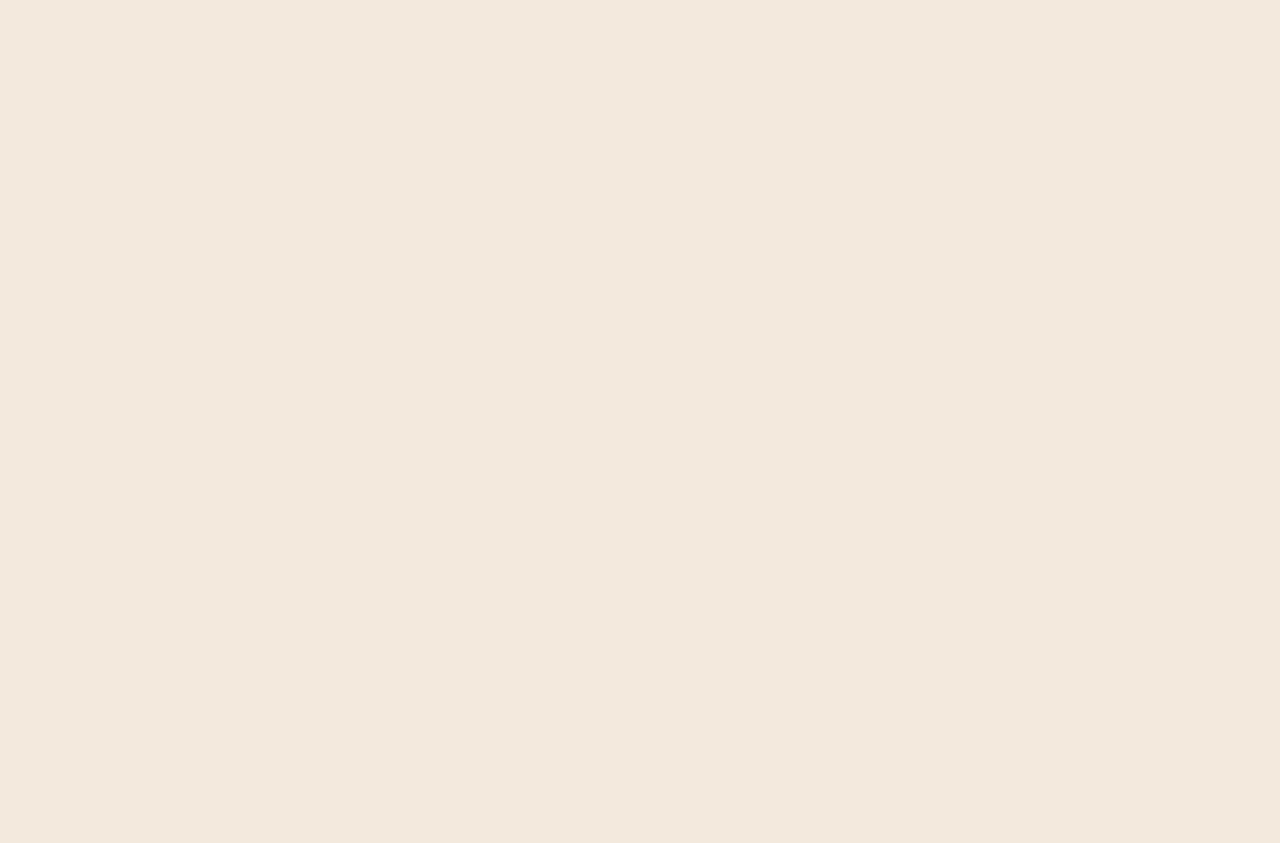
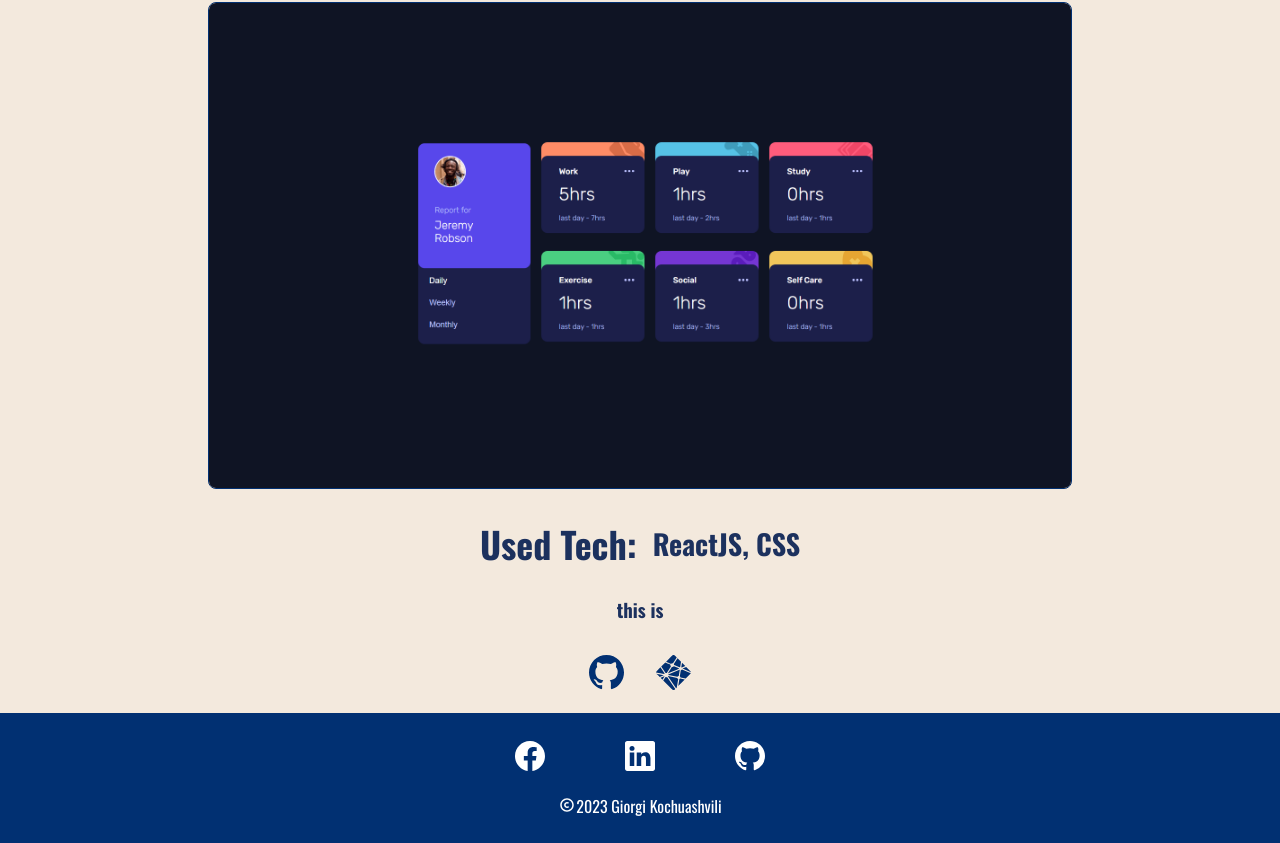
Before and after one commit to giorgio324/portfolio-website, a React (Create React App) app: page /projects/1 in a window 1280 px wide. Before the commit this address had no page. Shown: the part 258-1101 px from the top of the page. Before the commit the page ends 800 px from the top, so only its background shows below. Built offline with nearby package versions, Linux system fonts and the light colour scheme.

Commit message:
added individual page for each project

```diff
--- a/src/App.js
+++ b/src/App.js
@@ -2,6 +2,7 @@ import './App.css';
 import { BrowserRouter, Route, Routes } from 'react-router-dom';
 import Home from './pages/Home';
 import Projects from './pages/Projects';
+import ProjectDisplay from './pages/ProjectDisplay';
 import Experience from './pages/Experience';
 import MainLayout from './layouts/MainLayout';
 function App() {
@@ -12,6 +13,7 @@ function App() {
           <Route path='/' element={<MainLayout />}>
             <Route index element={<Home />} />
             <Route path='/projects' element={<Projects />} />
+            <Route path='/projects/:id' element={<ProjectDisplay />} />
             <Route path='/experience' element={<Experience />} />
           </Route>
         </Routes>
--- a/src/components/ProjectItem/index.jsx
+++ b/src/components/ProjectItem/index.jsx
@@ -1,8 +1,15 @@
 import React from 'react';
+import { useNavigate } from 'react-router-dom';
 import './styles.css';
 const ProjectItem = ({ image, name, id }) => {
+  const navigate = useNavigate();
   return (
-    <div className='project-item'>
+    <div
+      className='project-item'
+      onClick={() => {
+        navigate(`/projects/${id}`);
+      }}
+    >
       <div
         className='bgImage'
         style={{ backgroundImage: `url(${image})` }}
--- a/src/components/ProjectItem/styles.css
+++ b/src/components/ProjectItem/styles.css
@@ -24,6 +24,7 @@
 
 .projects-list {
  width: 100%;
+
 }
 
 .project-item {
@@ -33,6 +34,7 @@
  text-align: center;
  margin: 35px;
  border-radius: 15px;
+ transition: var(--transition);
 }
 
 /* MENU ITEM STYLING */
@@ -58,20 +60,21 @@
  margin-top: 12px;
 }
 
+
+
 @media screen and (min-width: 1250px) {
  .project-item {
   width: 300px !important;
-  height: 300px !important;
+  height: 280px !important;
+ }
+
+ .project-item h1 {
+  font-size: 24px;
+  margin-top: 24px;
  }
 }
 
-@media screen and (min-width: 1100px) {
- .projects-list {
-  grid-template-columns: repeat(3, 1fr) !important;
-  margin: 0 3rem;
-  place-items: center;
- }
-}
+
 
 @media screen and (min-width: 800px) {
  .projects-list {
@@ -83,3 +86,19 @@
   height: 270px;
  }
 }
+
+@media screen and (min-width: 1100px) {
+ .projects-list {
+  grid-template-columns: repeat(3, 1fr);
+  margin: 0 3rem;
+  place-items: center;
+ }
+}
+
+@media screen and (min-width: 1520px) {
+ .projects-list {
+  grid-template-columns: repeat(4, 1fr) !important;
+  margin: 0 3rem;
+  place-items: center;
+ }
+}
--- a/src/data/data.js
+++ b/src/data/data.js
@@ -9,36 +9,50 @@ export const ProjectList = [
   {
     name: 'TODO',
     image: image1,
-    tech: 'ReactJS,CSS',
+    tech: 'ReactJS, CSS',
+    github: 'https://github.com/giorgio324/todoapp',
+    netlify: 'https://todoapp-frontend.netlify.app/',
   },
   {
     name: 'Dashboard',
     image: image2,
-    tech: 'ReactJS,CSS',
+    tech: 'ReactJS, CSS',
+    github: 'https://github.com/giorgio324/dashboard-frontendmentor',
+    netlify: 'https://dashboard-react-frontend.netlify.app/',
   },
   {
     name: 'Advice Generator',
     image: image3,
-    tech: 'ReactJS,CSS',
+    tech: 'ReactJS, CSS',
+    github: 'https://github.com/giorgio324/random-advice',
+    netlify: 'https://react-advice-generator-frontend.netlify.app/',
   },
   {
     name: 'Multipage Form',
     image: image4,
-    tech: 'JavaScript,HTML,CSS',
+    tech: 'JavaScript, HTML, CSS',
+    github: 'https://github.com/giorgio324/multipage-form',
+    netlify: 'https://multipage-form-frontend.netlify.app/',
   },
   {
     name: 'Website Development',
     image: image5,
-    tech: 'HTML,CSS,Bootstrap',
+    tech: 'HTML, CSS, Bootstrap',
+    github: 'https://github.com/giorgio324/bootstrap-project',
+    netlify: 'https://software-development-p.netlify.app/',
   },
   {
     name: 'DevelopIT',
     image: image6,
-    tech: 'JavaScript,HTML,CSS',
+    tech: 'JavaScript, HTML, CSS',
+    github: 'https://github.com/giorgio324/developIT',
+    netlify: 'https://develop-it.netlify.app/',
   },
   {
     name: 'Awesomecamp',
     image: image7,
-    tech: 'HTML,CSS',
+    tech: 'HTML, CSS',
+    github: 'https://github.com/giorgio324/Awesomecamp',
+    netlify: 'https://awesomecamp.netlify.app/',
   },
 ];
--- /dev/null
+++ b/src/pages/ProjectDisplay.css
@@ -0,0 +1,88 @@
+.project {
+ margin: 0 auto;
+ padding: 0 1rem;
+ min-height: calc(100vh - 73px);
+}
+
+.project h1 {
+ padding-top: 2rem;
+ padding-bottom: 1rem;
+ text-align: center;
+ font-size: 45px;
+}
+
+.project img {
+ margin: 2rem 0;
+ width: 100%;
+ object-fit: cover;
+ border-radius: var(--radius);
+ border: 1px solid var(--clr-primary);
+}
+
+.tech-container {
+ display: flex;
+ justify-content: center;
+ align-items: center;
+ margin: 1rem 0;
+ gap: 1rem;
+}
+
+.tech-container h2 {
+ font-size: 28px;
+}
+
+.tech-container h3 {
+ font-size: 22px;
+}
+
+.icons-container {
+ display: flex;
+ justify-content: center;
+ align-items: center;
+ font-size: 40px;
+ gap: 2rem;
+ padding: 1rem 0;
+}
+
+.project-description {
+ text-align: center;
+ padding: 1rem 0;
+}
+
+.project-icon {
+ font-size: 35px;
+ color: var(--clr-primary);
+ cursor: pointer;
+ transition: var(--transition);
+}
+
+.project-icon:hover {
+ color: black;
+}
+
+@media screen and (min-width:800px) {
+ .project {
+  width: 80vw;
+ }
+}
+
+@media screen and (min-width:1100px) {
+ .project {
+  width: 70vw;
+ }
+
+ .project h1 {
+  padding-top: 3rem;
+  padding-bottom: 2rem;
+  text-align: center;
+  font-size: 60px;
+ }
+
+ .tech-container h2 {
+  font-size: 36px;
+ }
+
+ .tech-container h3 {
+  font-size: 28px;
+ }
+}
--- /dev/null
+++ b/src/pages/ProjectDisplay.jsx
@@ -0,0 +1,43 @@
+import React from 'react';
+import { useParams } from 'react-router-dom';
+import { ProjectList } from '../data/data';
+import { SiNetlify } from 'react-icons/si';
+import { BsGithub } from 'react-icons/bs';
+import './ProjectDisplay.css';
+const ProjectDisplay = () => {
+  const { id } = useParams();
+  const project = ProjectList[id];
+  return (
+    <div className='project'>
+      <h1>{project.name}</h1>
+      <img src={project.image} alt='' />
+      <div className='tech-container'>
+        <h2>Used Tech: </h2>
+        <h3>{project.tech}</h3>
+      </div>
+      <div className='project-description'>
+        <h3>this is</h3>
+      </div>
+      <div className='icons-container'>
+        <a
+          href={project.github}
+          target='_blank'
+          rel='noopener noreferrer'
+          className='project-icon'
+        >
+          <BsGithub />
+        </a>
+        <a
+          href={project.netlify}
+          target='_blank'
+          rel='noopener noreferrer'
+          className='project-icon'
+        >
+          <SiNetlify />
+        </a>
+      </div>
+    </div>
+  );
+};
+
+export default ProjectDisplay;
--- a/src/pages/Projects.jsx
+++ b/src/pages/Projects.jsx
@@ -4,7 +4,7 @@ import { ProjectList } from '../data/data';
 const Projects = () => {
   return (
     <div className='projects'>
-      <h1 className='projects-title'>Take A Look At My Projects</h1>
+      <h1 className='projects-title'>Take A Look At Some of My Projects</h1>
       <div className='projects-list'>
         {ProjectList.map((project, index) => {
           return (
```
Also changed, not shown: src/assets/images/advice.PNG, src/assets/images/dashboard.PNG.
